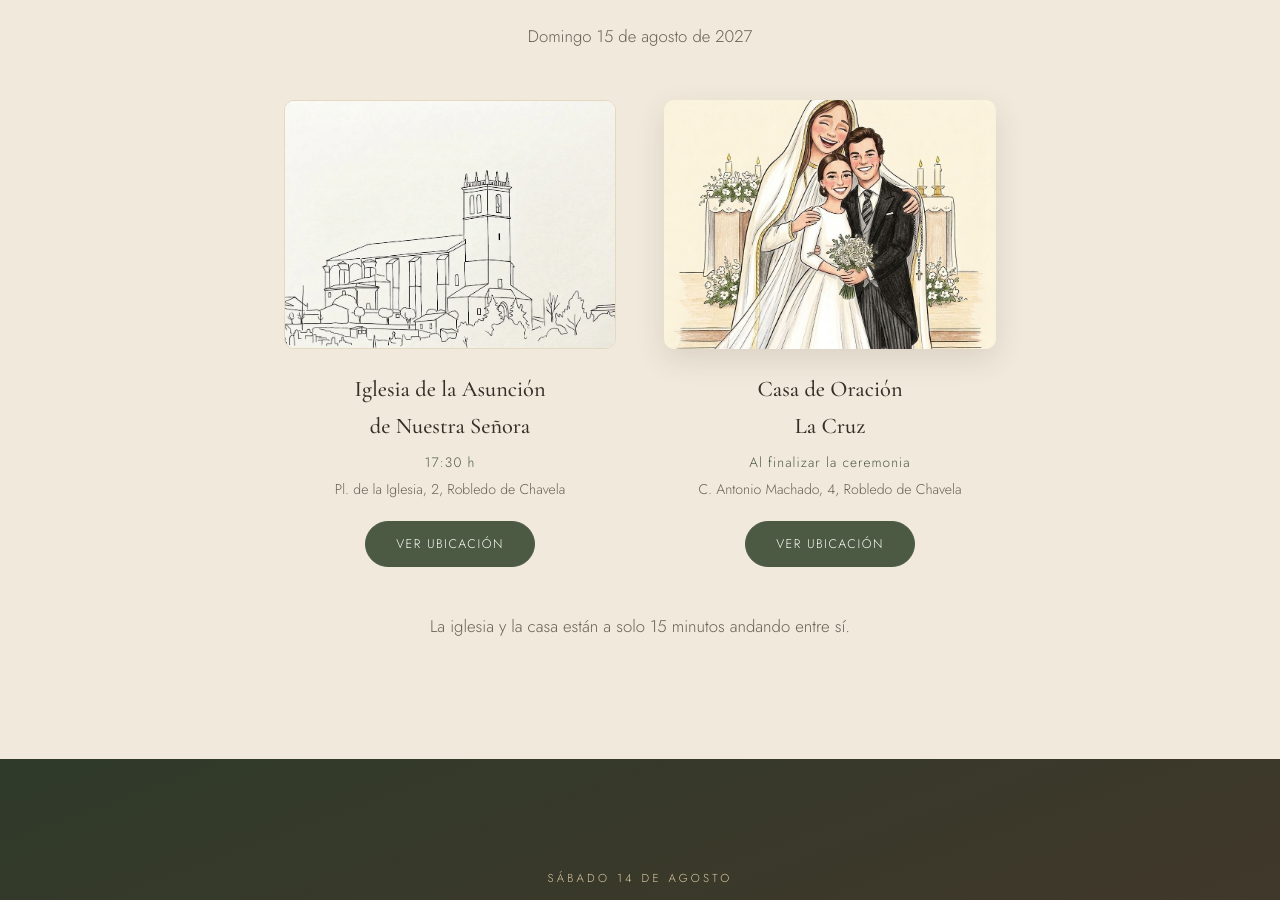
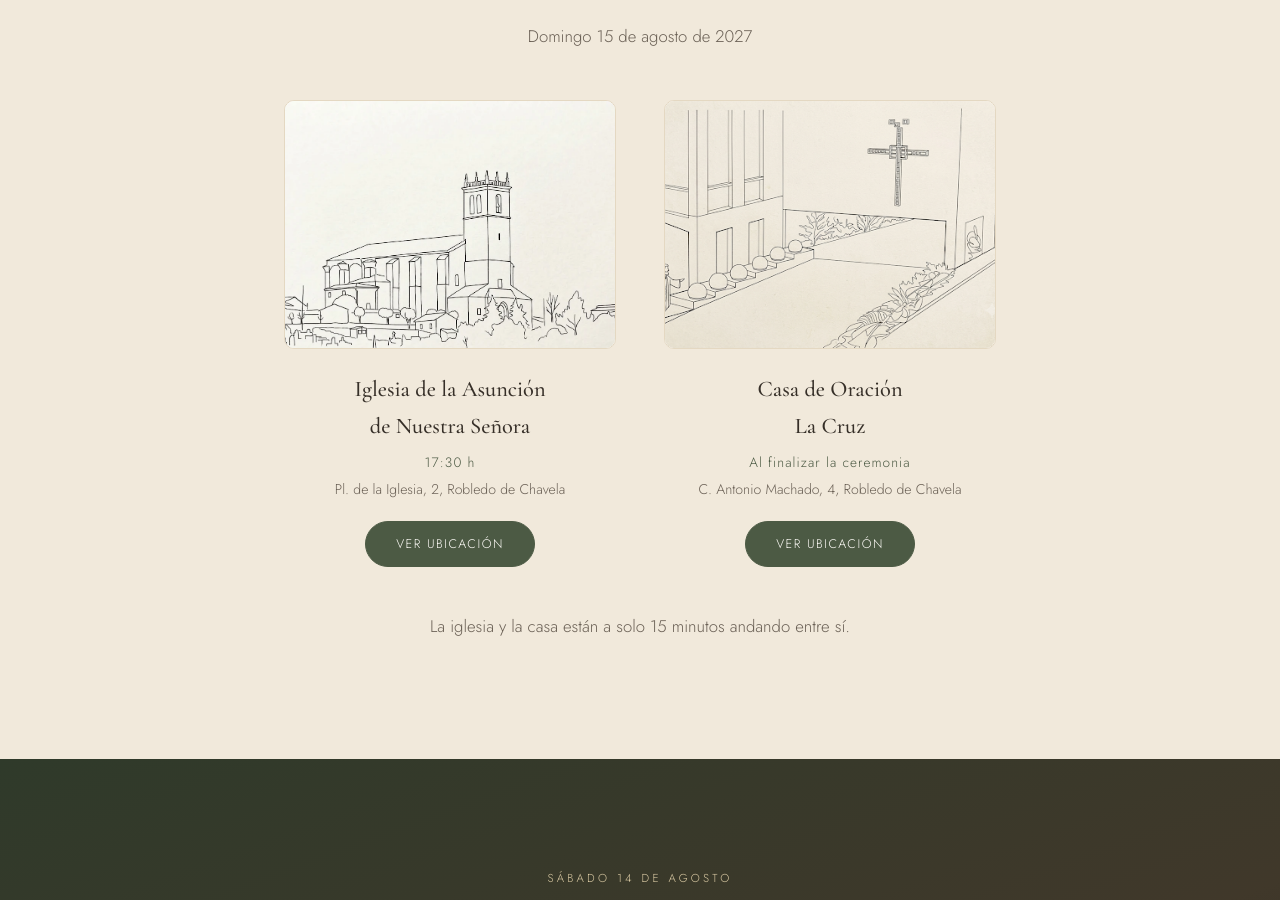
Before and after one commit to jlacostaarpide/Web-Boda-J-L, a plain HTML site: page index.html in a window 1280 px wide. Shown: the part 1019-1919 px from the top of the page. Drawn offline with nearby package versions, Linux system fonts and the light colour scheme.

Commit message:
Usar la ilustración a línea de la Casa de Oración en su tarjeta
Sustituye la ilustración de la Virgen por el boceto a línea de la
casa (mismo estilo que la ilustración de la iglesia), para que ambas
tarjetas de "La boda" luzcan coherentes entre sí.

Co-Authored-By: Claude Sonnet 5 <noreply@anthropic.com>
Claude-Session: https://claude.ai/code/session_01MGTLSVRgpahjgywLQ7vg3Q

```diff
--- a/index.html
+++ b/index.html
@@ -87,7 +87,7 @@
         </div>
 
         <div class="venue" data-reveal>
-          <img class="venue-photo" src="assets/img/illustration-virgen.jpg" alt="Casa de Oración La Cruz, Robledo de Chavela" loading="lazy">
+          <img class="venue-photo venue-photo-sketch" src="assets/img/casa-boceto.png" alt="Ilustración de la Casa de Oración La Cruz, Robledo de Chavela" loading="lazy">
           <h3 class="venue-name">Casa de Oración<br>La Cruz</h3>
           <p class="venue-time">Al finalizar la ceremonia</p>
           <p class="venue-address">C. Antonio Machado, 4, Robledo de Chavela</p>
```
Also changed, not shown: assets/img/casa-boceto.png (added).
